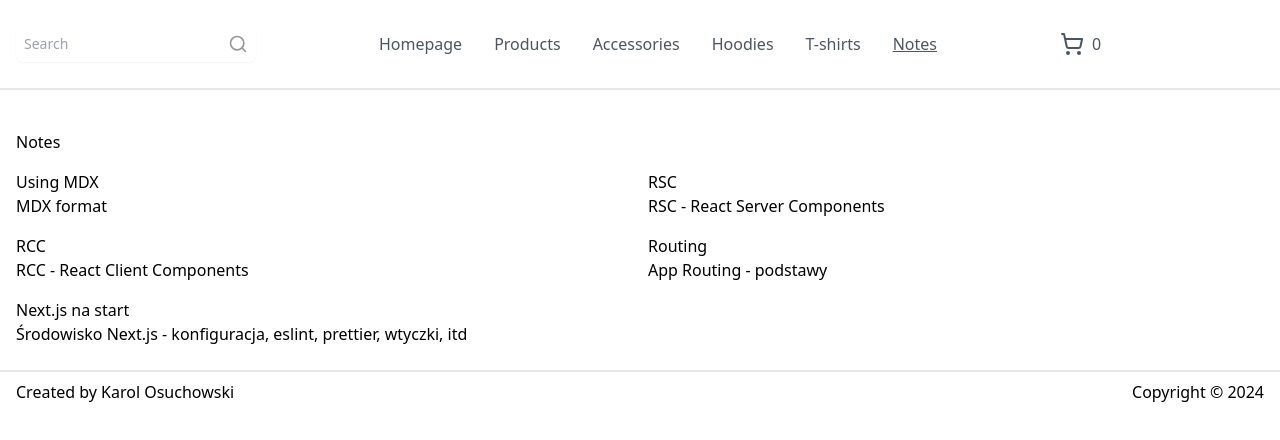
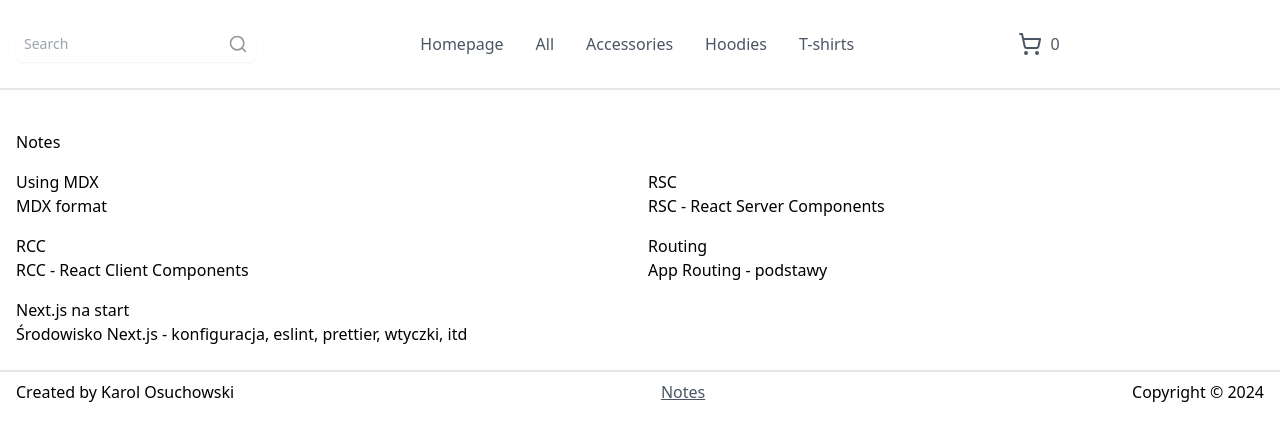
Before and after one commit to niemaco/nextjs-shop, a Next.js app: page /notes in a window 1280 px wide. Shown: the top 440 px of the page. Built offline with nearby package versions, Linux system fonts and the light colour scheme; no server answers.

Commit message:
Adjust navigation

```diff
--- /dev/null
+++ b/src/api/navigation.tsx
@@ -0,0 +1,36 @@
+type NavigationLinkProps = {
+	label: string;
+	href: string;
+	exact?: boolean;
+};
+
+export const mainNavigationLinks: NavigationLinkProps[] = [
+	{
+		label: "Homepage",
+		href: "/",
+		exact: true,
+	},
+	{
+		label: "All",
+		href: "/products",
+	},
+	{
+		label: "Accessories",
+		href: "/categories/accessories",
+	},
+	{
+		label: "Hoodies",
+		href: "/categories/hoodies",
+	},
+	{
+		label: "T-shirts",
+		href: "/categories/t-shirts",
+	},
+];
+
+export const footerNavigationLinks: NavigationLinkProps[] = [
+	{
+		label: "Notes",
+		href: "/notes",
+	},
+];
--- a/src/app/layout.tsx
+++ b/src/app/layout.tsx
@@ -2,7 +2,8 @@ import type { Metadata } from "next";
 import { Lato } from "next/font/google";
 import "./globals.css";
 import { ClerkProvider } from "@clerk/nextjs";
-import { MainNav } from "@/components/molecules/MainNav";
+import { MainNavigation } from "@/components/molecules/MainNavigation";
+import { FooterNavigation } from "@/components/molecules/FooterNavigation";
 
 const lato = Lato({
 	weight: ["400", "700"],
@@ -26,14 +27,15 @@ export default function RootLayout({
 			<html lang="en">
 				<body className={lato.variable}>
 					<header className="container mx-auto border-b-2 p-4">
-						<MainNav></MainNav>
+						<MainNavigation></MainNavigation>
 					</header>
 					<main className="container mx-auto px-4">{children}</main>
 					<footer className="container mx-auto border-t-2 px-4 py-2">
-						<p className="flex justify-between">
+						<div className="flex justify-between">
 							<span>Created by Karol Osuchowski</span>
+							<FooterNavigation />
 							<span>Copyright © 2024</span>
-						</p>
+						</div>
 					</footer>
 				</body>
 			</html>
--- /dev/null
+++ b/src/components/molecules/FooterNavigation.tsx
@@ -0,0 +1,22 @@
+import { type Route } from "next";
+import { ActiveLink } from "@/components/atoms/ActiveLink";
+import { footerNavigationLinks } from "@/api/navigation";
+
+const className: string =
+	"text-gray-600 group-hover:text-blue-400 group-focus-visible:text-blue-400";
+
+export const FooterNavigation = async () => {
+	return (
+		<nav className="flex items-center justify-between">
+			<ul className="flex list-none flex-wrap">
+				{footerNavigationLinks.map(({ href, label, exact }, index) => (
+					<li key={index} className="group flex items-center gap-x-2 px-2 first:pl-0 last:pr-0 ">
+						<ActiveLink key={index} href={href as Route} className={className} exact={exact}>
+							{label}
+						</ActiveLink>
+					</li>
+				))}
+			</ul>
+		</nav>
+	);
+};
--- a/src/components/molecules/MainNav.tsx
+++ b/src/components/molecules/MainNavigation.tsx
@@ -3,45 +3,12 @@ import { type Route } from "next";
 import { ActiveLink } from "@/components/atoms/ActiveLink";
 import { SearchForm } from "@/components/molecules/SearchForm";
 import { getCartItemCount, getExistingCart } from "@/api/cart";
+import { mainNavigationLinks } from "@/api/navigation";
 
 const className: string =
 	"text-gray-600 group-hover:text-blue-400 group-focus-visible:text-blue-400";
 
-type NavigationLinkProps = {
-	label: string;
-	href: string;
-	exact?: boolean;
-};
-
-const navLinks: NavigationLinkProps[] = [
-	{
-		label: "Homepage",
-		href: "/",
-		exact: true,
-	},
-	{
-		label: "Products",
-		href: "/products",
-	},
-	{
-		label: "Accessories",
-		href: "/categories/accessories",
-	},
-	{
-		label: "Hoodies",
-		href: "/categories/hoodies",
-	},
-	{
-		label: "T-shirts",
-		href: "/categories/t-shirts",
-	},
-	{
-		label: "Notes",
-		href: "/notes",
-	},
-];
-
-export const MainNav = async () => {
+export const MainNavigation = async () => {
 	const cart = await getExistingCart();
 	const quantity = cart ? getCartItemCount(cart) : 0;
 
@@ -58,7 +25,7 @@ export const MainNav = async () => {
 			<SearchForm />
 
 			<ul className="flex list-none flex-wrap">
-				{navLinks.map(({ href, label, exact }, index) => (
+				{mainNavigationLinks.map(({ href, label, exact }, index) => (
 					<li key={index} className="group flex items-center gap-x-2 p-4 first:pl-0 last:pr-0 ">
 						<ActiveLink key={index} href={href as Route} className={className} exact={exact}>
 							{label}
--- a/src/middleware.ts
+++ b/src/middleware.ts
@@ -12,6 +12,8 @@ export default authMiddleware({
 		"/categories/(.*)",
 		"/collections/(.*)",
 		"/product/(.*)",
-		"/products",
+		"/products/(.*)",
+		"/notes",
+		"/notes/(.*)",
 	],
 });
```
